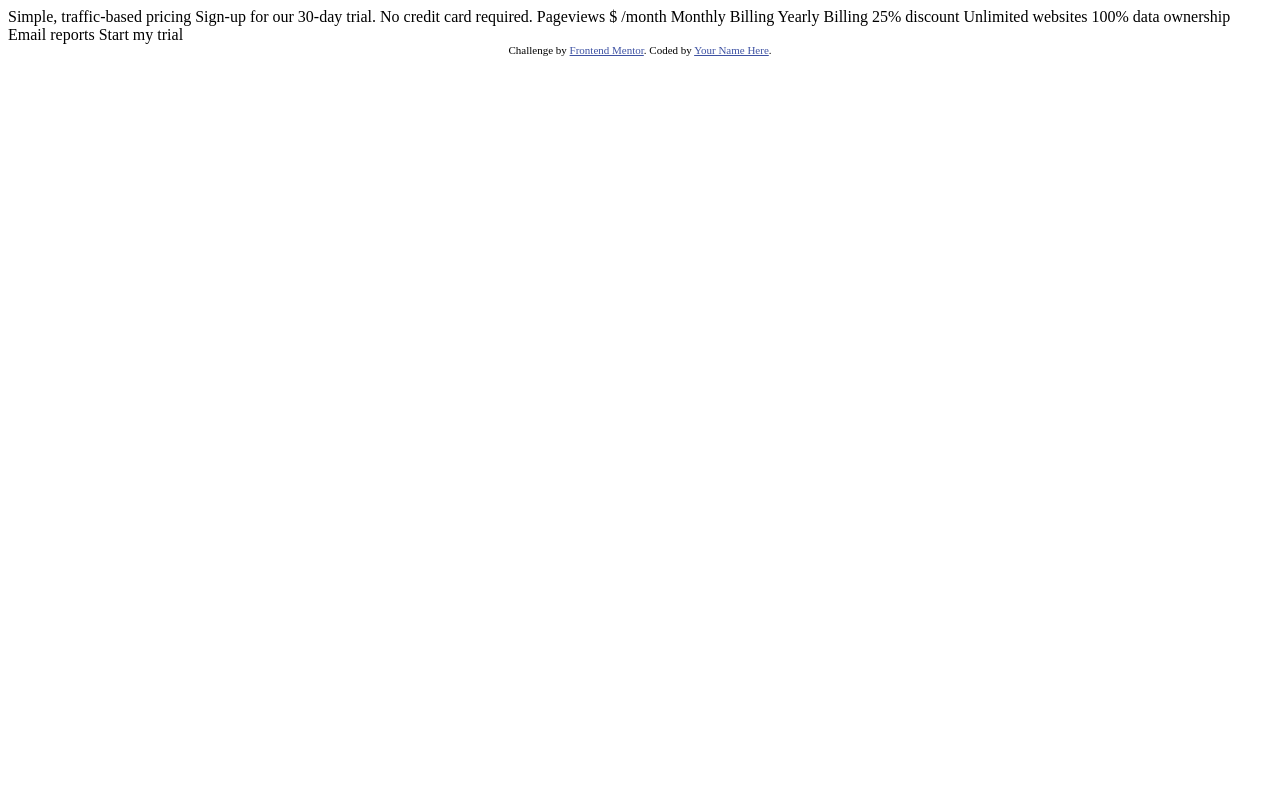
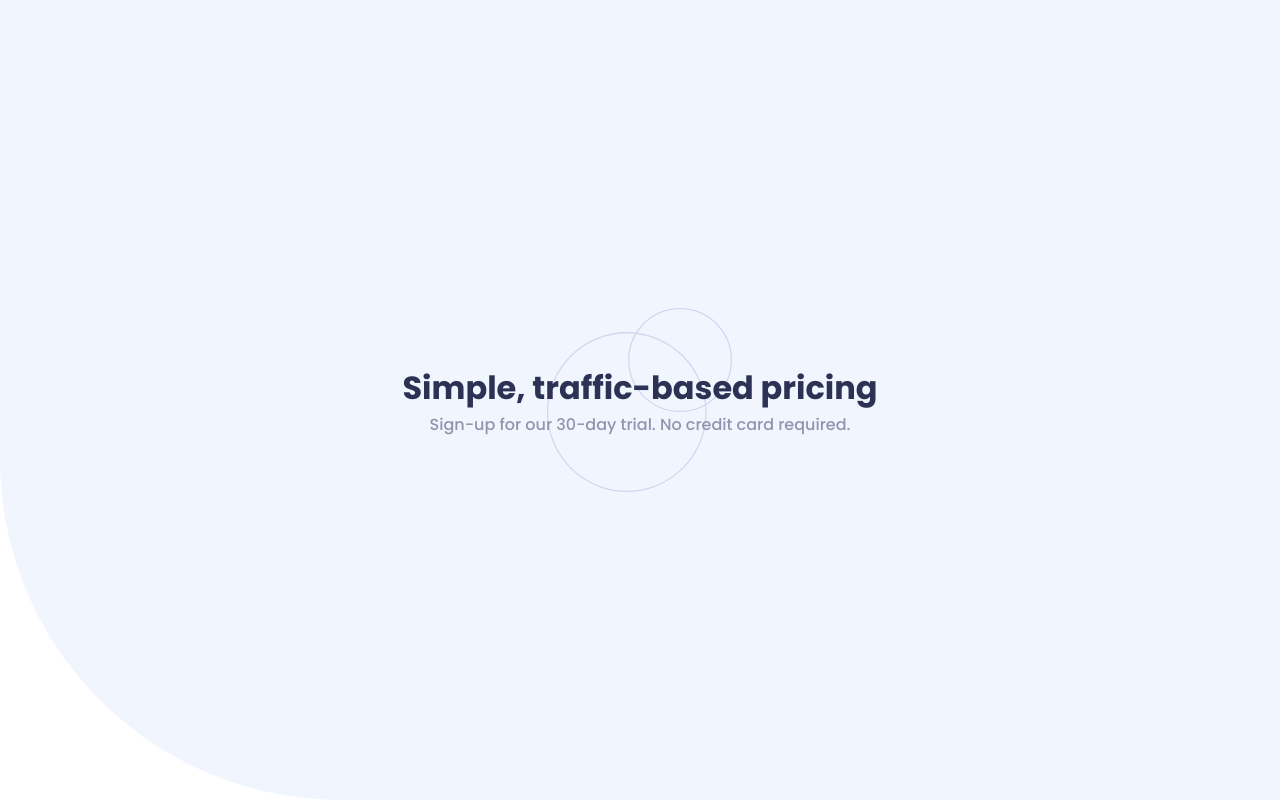
Before and after one commit to Datoie/Collaboration-Site, a plain HTML site: page index.html in a window 1280 px wide. Drawn offline with Linux system fonts and the light colour scheme.

Commit message:
top section done + css

```diff
--- a/index.html
+++ b/index.html
@@ -3,37 +3,20 @@
 <head>
   <meta charset="UTF-8">
   <meta name="viewport" content="width=device-width, initial-scale=1.0"> <!-- displays site properly based on user's device -->
-
+  <link rel="stylesheet" href="style.css">
   <link rel="icon" type="image/png" sizes="32x32" href="./images/favicon-32x32.png">
 
   <title>Frontend Mentor | Interactive pricing component</title>
 
   <!-- Feel free to remove these styles or customise in your own stylesheet 👍 -->
-  <style>
-    .attribution { font-size: 11px; text-align: center; }
-    .attribution a { color: hsl(228, 45%, 44%); }
-  </style>
 </head>
 <body>
-
-  Simple, traffic-based pricing
-  Sign-up for our 30-day trial. No credit card required.
-
-  Pageviews
-  $ /month
-
-  Monthly Billing
-  Yearly Billing 25% discount
-
-  Unlimited websites
-  100% data ownership
-  Email reports
-
-  Start my trial
-
-  <div class="attribution">
-    Challenge by <a href="https://www.frontendmentor.io?ref=challenge" target="_blank">Frontend Mentor</a>.
-    Coded by <a href="#">Your Name Here</a>.
+  <div class="container">
+    <div class="top">
+      <h1>Simple, traffic-based pricing</h1>
+      <p>Sign-up for our 30-day trial. No credit card required.</p>
+    </div>
+    <div class="bottom"></div>
   </div>
 </body>
 </html>
--- /dev/null
+++ b/style.css
@@ -0,0 +1,37 @@
+@import url('https://fonts.googleapis.com/css2?family=Poppins:ital,wght@0,100;0,200;0,300;0,400;0,500;0,600;0,700;0,800;0,900;1,100;1,200;1,300;1,400;1,500;1,600;1,700;1,800;1,900&display=swap');
+*{
+  margin: 0;
+  padding: 0;
+  box-sizing: border-box;
+  font-family: 'Poppins', sans-serif;
+}
+
+body{
+  background-image: url(images/bg-pattern.svg);
+  background-repeat: no-repeat;
+  background-size: cover;
+  height: 100vh;
+  display: flex;
+  align-items: center;
+  justify-content: center;
+}
+
+
+/*TOP STYLE*/
+.top{
+  background-image: url(images/pattern-circles.svg);
+  background-position: center;
+  background-repeat: no-repeat;
+  background-size: 185px;
+  padding: 80px;
+  text-align: center;
+}
+
+.top h1{
+  color: #2b3254;
+}
+
+.top p{
+  color: #8f95ae;
+  font-weight: 500;
+}
```
